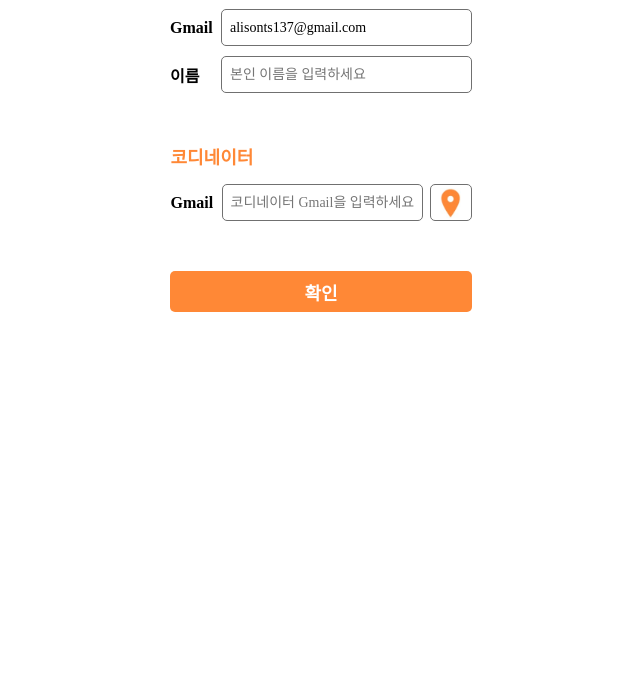
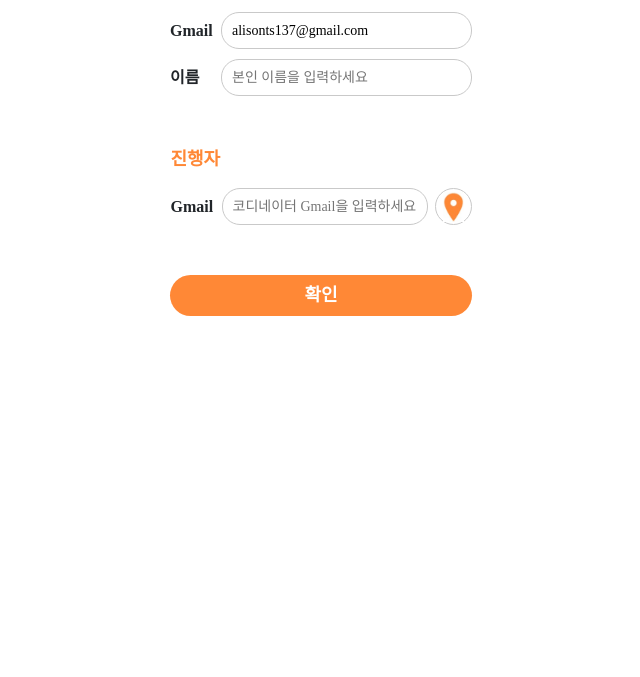
Before and after one commit to lyunjii/m.yescordilogin.github.io, a plain HTML site: page index.html in a window 1280 px wide. Shown: the part 123-800 px from the top of the page, without its empty margins (319-959 px from the left). Drawn offline with nearby package versions, Linux system fonts and the light colour scheme; a web font is replaced by a local one.

Commit message:
edit text

```diff
--- a/index.html
+++ b/index.html
@@ -6,6 +6,7 @@
   <meta name="viewport" content="width=device-width, initial-scale=1.0">
   <link href='https://fonts.googleapis.com/css?family=Roboto' rel='stylesheet'>
   <link rel="stylesheet" href="style.css">
+  <link href="https://cdn.jsdelivr.net/npm/bootstrap@5.0.2/dist/css/bootstrap.min.css" rel="stylesheet" integrity="sha384-EVSTQN3/azprG1Anm3QDgpJLIm9Nao0Yz1ztcQTwFspd3yD65VohhpuuCOmLASjC" crossorigin="anonymous">
   <script src="https://cdn.jsdelivr.net/npm/bootstrap@5.0.2/dist/js/bootstrap.bundle.min.js" integrity="sha384-MrcW6ZMFYlzcLA8Nl+NtUVF0sA7MsXsP1UyJoMp4YLEuNSfAP+JcXn/tWtIaxVXM" crossorigin="anonymous"></script>
   <link rel="icon" href="img/yestoslide_favicon_real.png" type="image/png" sizes="16x16">
   <title>YesToSlide</title>
@@ -27,7 +28,7 @@
     </div>
   </section>
   <section class="cordinator">
-    <div class="orgtxt">코디네이터</div>
+    <div class="orgtxt">진행자</div>
     <div class="inputel">
       <div>
         <label class="txt" for="cordimail">Gmail</label>
--- a/style.css
+++ b/style.css
@@ -20,7 +20,7 @@ body {
 /*   title bar   */
 .version {
   font-family: "Roboto";
-  font-size: 0.75rem;
+  font-size: 12px;
   font-weight: lighter;
 }
 header {
@@ -44,39 +44,39 @@ header {
   align-items: center;
 }
 .orgtxt {
-  font-size: 1.125rem;
+  font-size: 18px;
   font-weight: bolder;
   color: #ff8836;
   margin-bottom: 15px;
 }
 .txt {
   width: 51px;
-  font-size: 1rem;
+  font-size: 16px;
   display: inline-block;
 }
 .box {
   width: 251px;
   height: 37px;
-  border: 1px solid #707070;
-  border-radius: 5px;
+  border: 1px solid #c9c9c9;
+  border-radius: 18px;
   font-size: 14px;
   font-weight: lighter;
   color: #717171;
-  padding-left: 8px;
+  padding-left: 10px;
 }
 #partimail {
   color: black;
 }
 #cordimail {
-  width: 201px;
+  width: 206px;
 }
 .location {
-  width: 42px;
+  width: 37px;
   height: 37px;
   margin-left: 7px;
   background-color: #ffffff;
-  border: 1px solid #707070;
-  border-radius: 5px;
+  border: 1px solid #c9c9c9;
+  border-radius: 50%;
   display: flex;
   justify-content: center;
   align-items: center;
@@ -94,5 +94,5 @@ header {
   font-weight: bolder;
   color: #ffffff;
   border: none;
-  border-radius: 5px;
+  border-radius: 21px;
 }
```
